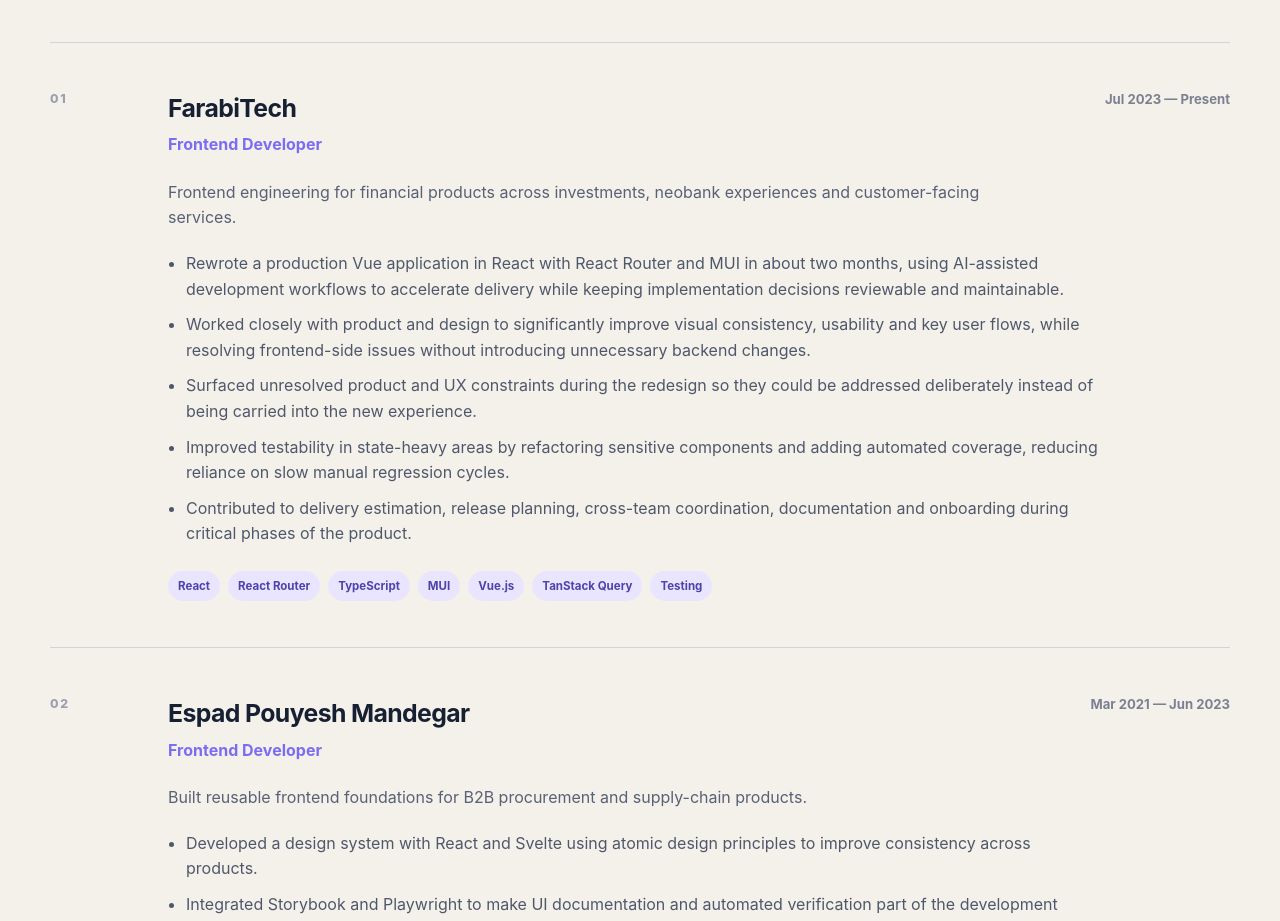
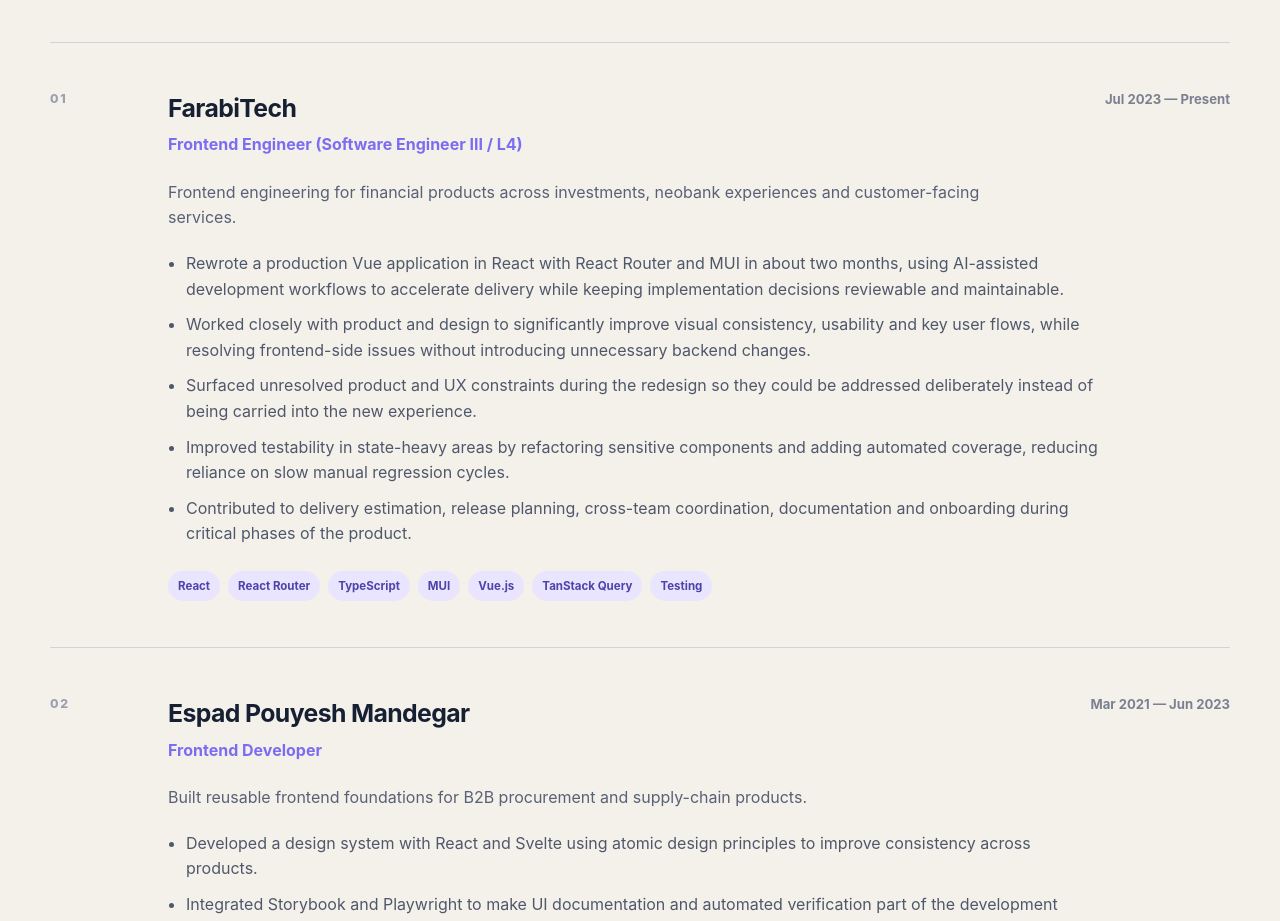
Before and after one commit to gitygity/Portfolio, a Next.js app: page / in a window 1280 px wide. Shown: the part 2160-3081 px from the top of the page. Built offline with nearby package versions, Linux system fonts and the light colour scheme.

Commit message:
clarify current engineering level

```diff
--- a/data/portfolio.ts
+++ b/data/portfolio.ts
@@ -11,7 +11,7 @@
 export const experience = [
   {
     company: "FarabiTech",
-    role: "Frontend Developer",
+    role: "Frontend Engineer (Software Engineer III / L4)",
     period: "Jul 2023 — Present",
     summary:
       "Frontend engineering for financial products across investments, neobank experiences and customer-facing services.",
```
